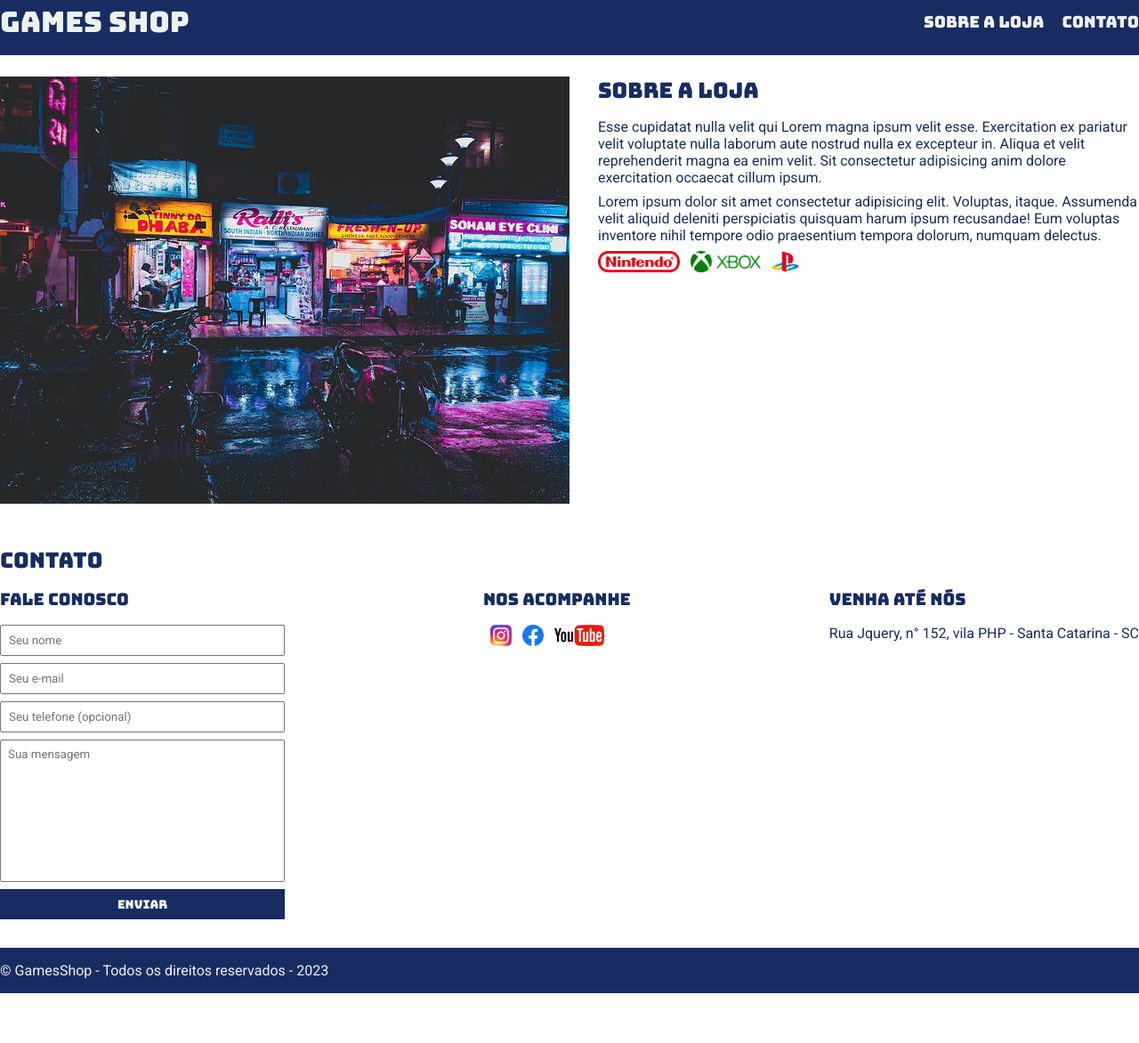
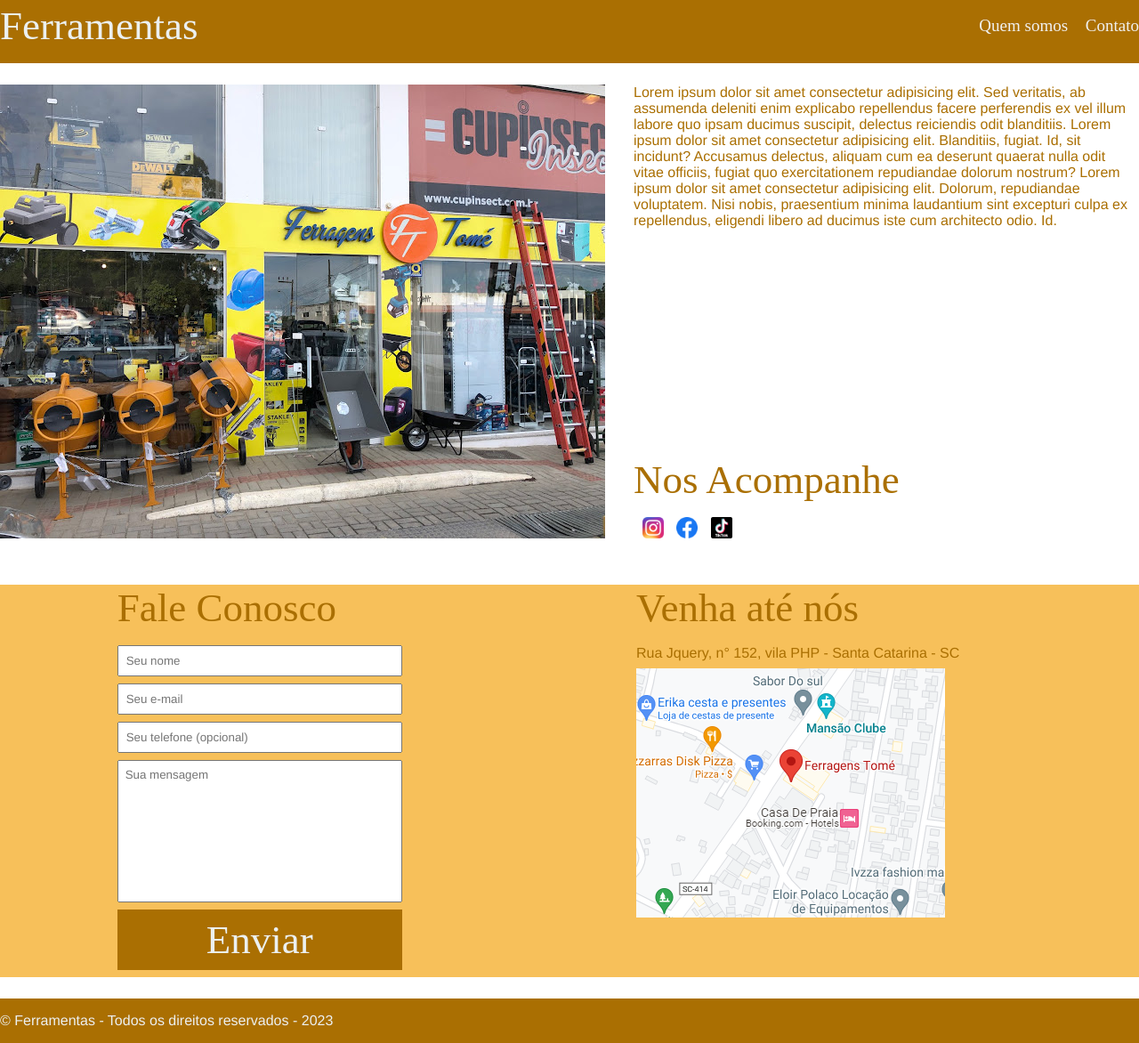
Before and after one commit to Maliaahres/VercelProjeto1, a plain HTML site: page index.html in a window 1280 px wide. Shown: the part 13-1185 px from the top of the page at 89% size. Before the commit the page ends 1129 px from the top, so only its background shows below. Drawn offline with Linux system fonts and the light colour scheme.

Commit message:
Finalização

```diff
--- /dev/null
+++ b/Aulas/main.css
@@ -0,0 +1,138 @@
+* {
+    margin: 0;
+    padding: 0;
+    box-sizing: border-box;
+}
+header {
+    padding: 16px 0;
+    background-color: #182C61;
+    color: #ecf0f1;
+}
+
+body, input, textarea {
+    font-family: 'Roboto', sans-serif;
+}
+
+header h1, section h2, section h3, form button {
+    font-family: 'Bungee', cursive;
+    font-weight: normal;
+}
+
+header{
+    font-family: 'Bungee', cursive;
+}
+
+header nav li {
+    display: inline;
+    margin-left: 16px;
+    color: #ecf0f1;
+    font-size: 18px;
+}
+
+header nav li a {
+    color: #ecf0f1;
+    text-decoration: none;
+}
+
+.container {
+    max-width: 1280px;
+    width: 100%;
+    margin: 0px auto;
+}
+
+header .container, section .container {
+    display: flex;
+    align-items: center;
+    justify-content: space-between;
+}
+
+.brands-list img {
+    height: 24px;
+}
+
+.brands-list li {
+    display: inline;
+    margin-right: 8px;
+}
+
+section .container {
+    align-items: flex-start;
+}
+
+section {
+    padding: 24px 0;
+}
+
+section h2 {
+    margin-bottom: 16px;
+}
+
+section {
+    color: #182C61;
+}
+
+section p {
+    margin-bottom: 8px;
+}
+
+.store-front {
+    margin-right: 32px;
+}
+
+.social-links img {
+    height: 24px;
+}
+
+.social-links li {
+    display: inline;
+    margin-left: 8px;
+}
+.social-links li a {
+    text-decoration: none;
+}
+
+#contact .container {
+    display: block;
+}
+
+.contact-methods {
+    display: flex;
+    justify-content: space-between;
+}
+
+form input, form textarea, form button {
+    display: block;
+    width: 320px;
+    margin-bottom: 8px;
+    padding: 8px;
+}
+
+form textarea {
+    resize: none;
+    height: 160px;
+}
+
+section h3 {
+    margin-bottom: 16px;
+}
+
+form button {
+    background-color: #182C61;
+    color: #ecf0f1;
+    border: none;
+    cursor: pointer;
+}
+
+form button:hover {
+    background-color: #3554a8;
+}
+
+input:focus, textarea:focus {
+    outline-color: #182C61;
+}
+
+footer {
+    background-color: #182C61;
+    color: #ecf0f1;
+    padding: 16px 0;
+}
--- a/index.html
+++ b/index.html
@@ -1,23 +1,19 @@
 <!DOCTYPE html>
 <html lang="pt-br">
   <head>
-    <link rel="preconnect" href="https://fonts.googleapis.com">
-    <link rel="preconnect" href="https://fonts.gstatic.com" crossorigin>
-    <link href="https://fonts.googleapis.com/css2?family=Bungee&family=Roboto&display=swap" rel="stylesheet">
-    <meta charset="UTF-8">
-    <meta name="viewport" content="width=device-width, initial-scale=1.0">
-    <link rel="stylesheet" href="main.css">
-    <title>Game Shop - A melhor loja de games</title>
+    <meta charset="UTF-8" />
+    <meta name="viewport" content="width=device-width, initial-scale=1.0" />
+    <link rel="stylesheet" href="main.css" />
+    <title>Loja de Ferramenta</title>
   </head>
-
   <body>
     <header>
       <div class="container">
-            <h1>Games shop</h1>
+        <h1>Ferramentas</h1>
         <nav>
           <ul>
             <li>
-                        <a href="#about">Sobre a loja</a>
+              <a href="#about">Quem somos</a>
             </li>
             <li>
               <a href="#contact">Contato</a>
@@ -28,26 +24,48 @@
     </header>
     <section id="about">
       <div class="container">
-            <img src="./imagens/loja.jpg" alt="Fachada da loja game shop" class="store-front">
+        <img
+          src="./imagens/fachada.jpg"
+          class="store-front"
+          alt="fachada da nossa loja"
+        />
         <div>
-                <h2>Sobre a loja</h2>
-                <p>
-                    Esse cupidatat nulla velit qui Lorem magna ipsum velit esse. Exercitation ex pariatur velit voluptate nulla laborum aute nostrud nulla ex excepteur in. Aliqua et velit reprehenderit magna ea enim velit. Sit consectetur adipisicing anim dolore exercitation occaecat cillum ipsum.
-                </p>
-                <p>
-                    Lorem ipsum dolor sit amet consectetur adipisicing elit. Voluptas, itaque. Assumenda velit aliquid deleniti perspiciatis quisquam harum ipsum recusandae! Eum voluptas inventore nihil tempore odio praesentium tempora dolorum, numquam delectus.
-                </p>
-                <ul class="brands-list">
-                    <li><img src="./imagens/nintendo.png" alt="nintendo"></li>
-                    <li><img src="./imagens/xbox.png" alt="XBOX"></li>
-                    <li><img src="./imagens/playstation.png" alt="playstation"></li>
+          Lorem ipsum dolor sit amet consectetur adipisicing elit. Sed
+          veritatis, ab assumenda deleniti enim explicabo repellendus facere
+          perferendis ex vel illum labore quo ipsam ducimus suscipit, delectus
+          reiciendis odit blanditiis. Lorem ipsum dolor sit amet consectetur
+          adipisicing elit. Blanditiis, fugiat. Id, sit incidunt? Accusamus
+          delectus, aliquam cum ea deserunt quaerat nulla odit vitae officiis,
+          fugiat quo exercitationem repudiandae dolorum nostrum? Lorem ipsum
+          dolor sit amet consectetur adipisicing elit. Dolorum, repudiandae
+          voluptatem. Nisi nobis, praesentium minima laudantium sint excepturi
+          culpa ex repellendus, eligendi libero ad ducimus iste cum architecto
+          odio. Id.
+          <div class="social">
+            <h3>Nos Acompanhe</h3>
+            <ul class="social-links">
+              <li>
+                <a href="#" title="Siga-nos no instagram">
+                  <img src="./imagens/instagram.png" alt="Logo do instagram" />
+                </a>
+              </li>
+              <li>
+                <a href="#" title="Siga-nos no Facebook">
+                  <img src="./imagens/facebook.png" alt="Logo do Facebook" />
+                </a>
+              </li>
+              <li>
+                <a href="#" title="Siga-nos no Tik Tok">
+                  <img src="./imagens/tiktoklogo.png" alt="Logo do Tik Tok" />
+                </a>
+              </li>
             </ul>
+          </div>
         </div>
       </div>
     </section>
     <section id="contact">
       <div class="container">
-            <h2>Contato</h2>
         <div class="contact-methods">
           <div>
             <h3>Fale Conosco</h3>
@@ -59,44 +77,19 @@
               <button type="submit">Enviar</button>
             </form>
           </div>
-                <div>
-                    <h3>Nos Acompanhe</h3>
-                    <ul class="social-links">
-                        <li>
-                            <a href="#" title="Siga-nos no instagram">
-                                <img src="./imagens/instagram.png" alt="Logo do instagram">
-                            </a>
-                        </li>
-                        <li>
-                            <a href="#" title="Siga-nos no Facebook">
-                                <img src="./imagens/facebook.png" alt="Logo do Facebook">
-                            </a>
-                        </li>
-                        <li>
-                            <a href="#" title="Siga-nos no Youtube">
-                                <img src="./imagens/youtube.png" alt="Logo do Youtube">
-                            </a>
-                        </li>
-                    </ul>
-                </div>
+
           <div>
             <h3>Venha até nós</h3>
-                    <p>
-                        Rua Jquery, n° 152, vila PHP - Santa Catarina - SC
-                    </p>
+            <p>Rua Jquery, n° 152, vila PHP - Santa Catarina - SC</p>
+            <img src="./imagens/localização.png"
           </div>
         </div>
       </div>
     </section>
     <footer>
       <div class="container">
-            <p>
-                &copy; GamesShop - Todos os direitos reservados - 2023
-            </p>
+        <p>&copy; Ferramentas - Todos os direitos reservados - 2023</p>
       </div>
     </footer>
-
-
-
   </body>
 </html>
--- a/main.css
+++ b/main.css
@@ -3,34 +3,36 @@
     padding: 0;
     box-sizing: border-box;
 }
+
 header {
     padding: 16px 0;
-    background-color: #182C61;
+    background-color: rgb(170, 111, 2);
     color: #ecf0f1;
 }
 
 body, input, textarea {
-    font-family: 'Roboto', sans-serif;
+    font-family: 'Franklin Gothic Medium', 'Arial Narrow', Arial, sans-serif
 }
 
 header h1, section h2, section h3, form button {
-    font-family: 'Bungee', cursive;
+    font-family: 'Times New Roman', Times, serif;
     font-weight: normal;
+    font-size: 45px;
 }
 
-header{
-    font-family: 'Bungee', cursive;
+header {
+    font-family: 'Times New Roman', Times, serif;
 }
 
 header nav li {
     display: inline;
-    margin-left: 16px;
-    color: #ecf0f1;
-    font-size: 18px;
+    margin-left: 15px;
+    color: #e1e5e6;
+    font-size: 19px;
 }
 
 header nav li a {
-    color: #ecf0f1;
+    color: #f0f0f0;
     text-decoration: none;
 }
 
@@ -41,18 +43,47 @@ header nav li a {
 }
 
 header .container, section .container {
+    justify-content: space-between;
     display: flex;
     align-items: center;
-    justify-content: space-between;
 }
 
-.brands-list img {
-    height: 24px;
+
+section h3 {
+    margin-bottom: 16px;
 }
 
-.brands-list li {
-    display: inline;
-    margin-right: 8px;
+form button {
+    background-color: rgb(170, 111, 2);
+    color: #ecf0f1;
+    border: none;
+    cursor: pointer;
+}
+
+form input, form textarea, form button {
+    display: block;
+    width: 320px;
+    margin-bottom: 8px;
+    padding: 8px;
+}
+
+form textarea {
+    resize: none;
+    height: 160px;
+}
+
+form button:hover {
+    background-color: rgb(214, 145, 18);
+}
+
+input:focus, textarea:focus {
+    outline-color: rgb(170, 111, 2);
+}
+
+footer {
+    background-color: rgb(170, 111, 2);
+    color: #ecf0f1;
+    padding: 16px 0;
 }
 
 section .container {
@@ -68,7 +99,7 @@ section h2 {
 }
 
 section {
-    color: #182C61;
+    color: rgb(170, 111, 2);
 }
 
 section p {
@@ -85,8 +116,9 @@ section p {
 
 .social-links li {
     display: inline;
-    margin-left: 8px;
+    margin-left: 10px;
 }
+
 .social-links li a {
     text-decoration: none;
 }
@@ -97,42 +129,13 @@ section p {
 
 .contact-methods {
     display: flex;
-    justify-content: space-between;
+    justify-content: space-around;
+    padding-right: 70px;
+    background-color: rgb(247, 192, 90);
 }
 
-form input, form textarea, form button {
+.social {
+    justify-content: end;
     display: block;
-    width: 320px;
-    margin-bottom: 8px;
-    padding: 8px;
+    padding-top: 45%;
 }
-
-form textarea {
-    resize: none;
-    height: 160px;
-}
-
-section h3 {
-    margin-bottom: 16px;
-}
-
-form button {
-    background-color: #182C61;
-    color: #ecf0f1;
-    border: none;
-    cursor: pointer;
-}
-
-form button:hover {
-    background-color: #3554a8;
-}
-
-input:focus, textarea:focus {
-    outline-color: #182C61;
-}
-
-footer {
-    background-color: #182C61;
-    color: #ecf0f1;
-    padding: 16px 0;
-}
```
Also changed, not shown: Aulas/index.html (added, +102 -0 lines), Aulas/imagens/facebook.png (added), Aulas/imagens/instagram.png (added), Aulas/imagens/loja.jpg (renamed from imagens/loja.jpg), Aulas/imagens/nintendo.png (renamed from imagens/nintendo.png), Aulas/imagens/playstation.png (renamed from imagens/playstation.png), Aulas/imagens/xbox.png (renamed from imagens/xbox.png), Aulas/imagens/youtube.png (renamed from imagens/youtube.png), imagens/fachada.jpg (added), imagens/localização.png (added), imagens/tiktoklogo.png (added), 2 other files. Lines whose indentation alone changed are shown as unchanged.
